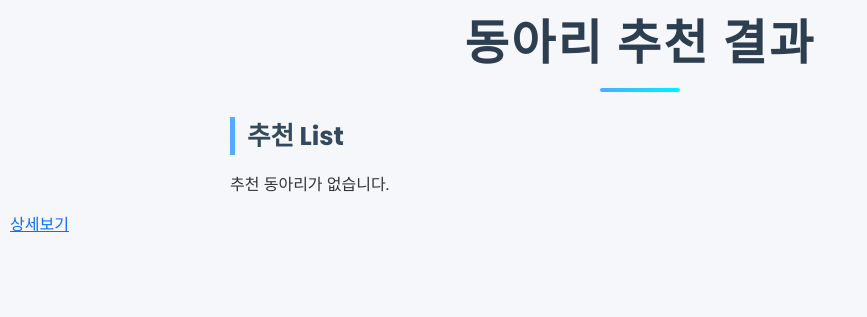
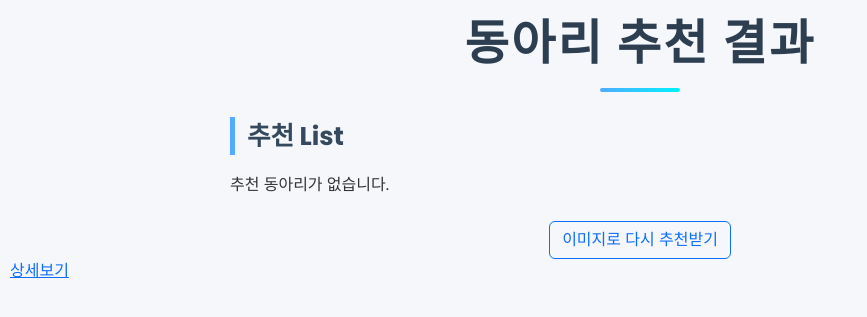
Before and after one commit to MilaEvans/OSS-project, a Flask app: page /result in a window 1280 px wide. Shown: the top 317 px of the page, without its empty margins (0-867 px from the left). Run offline with Flask 3, Linux system fonts and the light colour scheme.

Commit message:
index.html 연동

```diff
--- a/templates/result.html
+++ b/templates/result.html
@@ -155,6 +155,12 @@
     {% else %}
         <p>추천 동아리가 없습니다.</p>
     {% endif %}
+
+    <div class="text-center mt-4">
+        <a href="{{ url_for('index') }}" class="btn btn-outline-primary">
+            이미지로 다시 추천받기
+        </a>
+    </div>
 </div>
 
 <a href="{{ url_for('club_detail', club_id=1) }}">상세보기</a>
```
Lines whose indentation alone changed are shown as unchanged.
